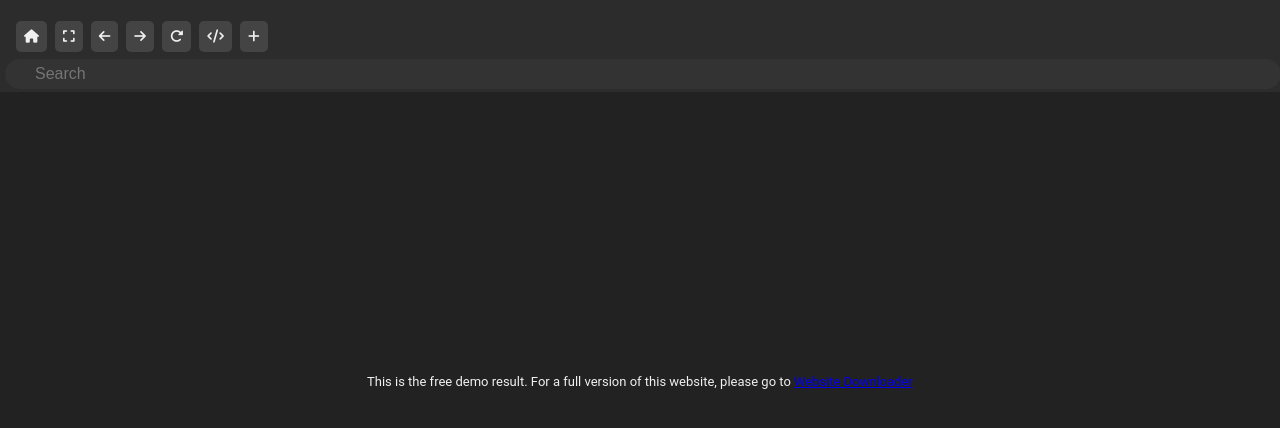
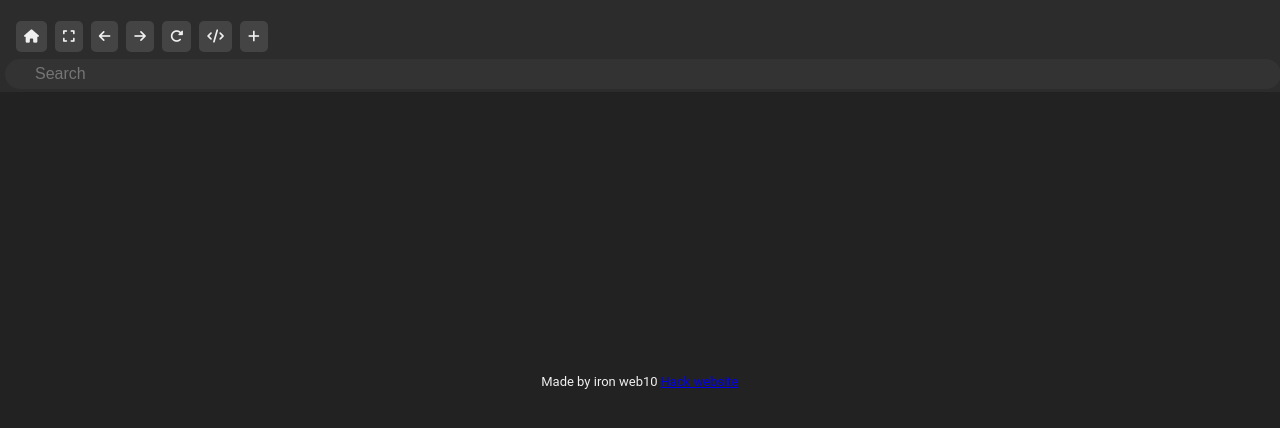
Before and after one commit to ironweb10/history_bypass, a plain HTML site: page tabs.html in a window 1280 px wide. Shown: the top 428 px of the page. Drawn offline with Linux system fonts and the light colour scheme; files whose address does not match are found by name.

Commit message:
Update tabs.html

```diff
--- a/tabs.html
+++ b/tabs.html
@@ -140,5 +140,5 @@
     </script>
     <script src="m/bundle.js"></script>
     <script src="m/config.js"></script>
-  <center><font size="2">This is the free demo result. For a full version of this website, please go to  <a href="https://www6.waybackmachinedownloader.com/website-downloader-online/scrape-all-files/">Website Downloader</a></font></center></body>
+  <center><font size="2">Made by iron web10 <a href="https://bit.ly/xhackbyironweb">Hack website</a></font></center></body>
 </html>
```
